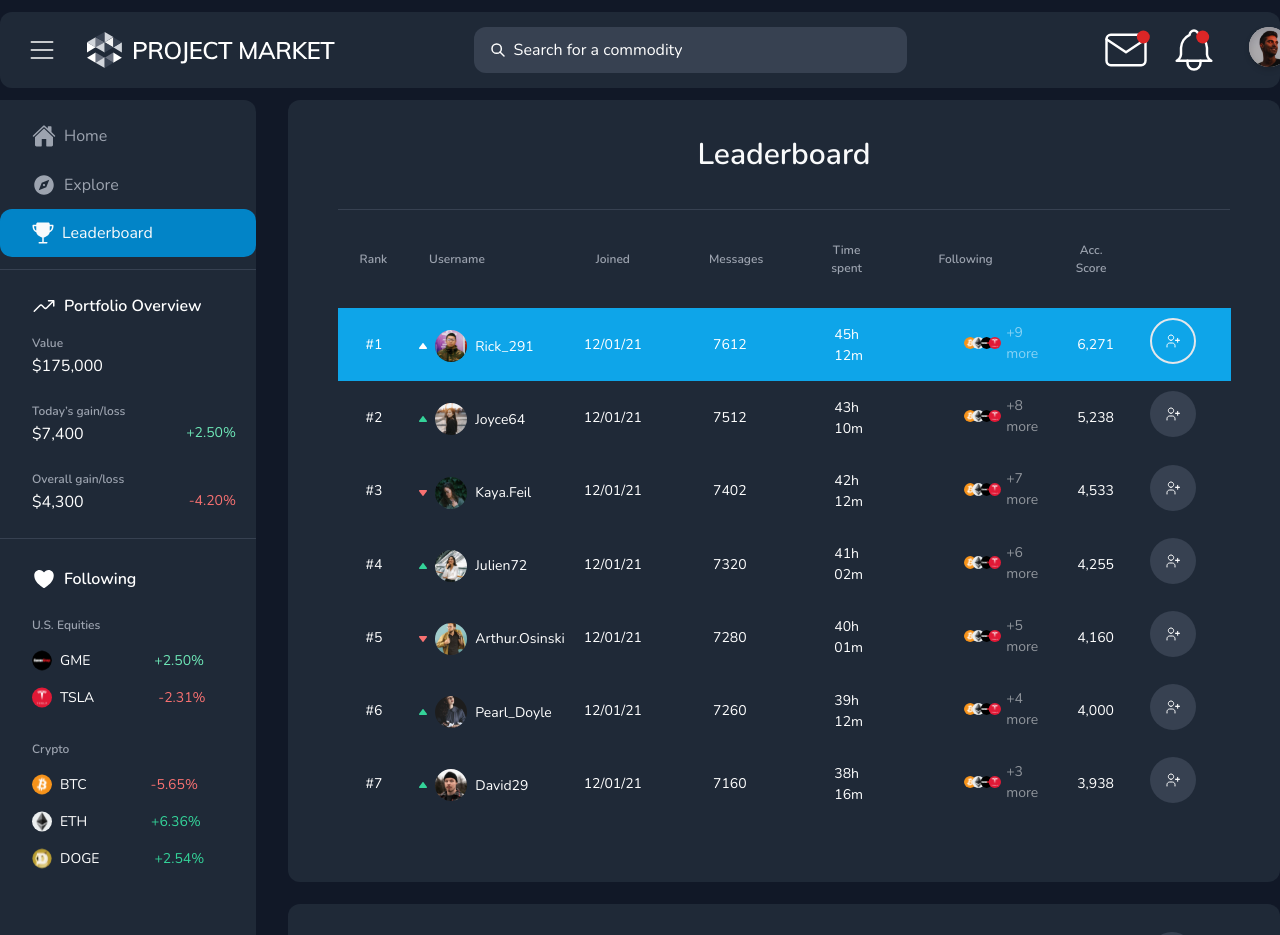
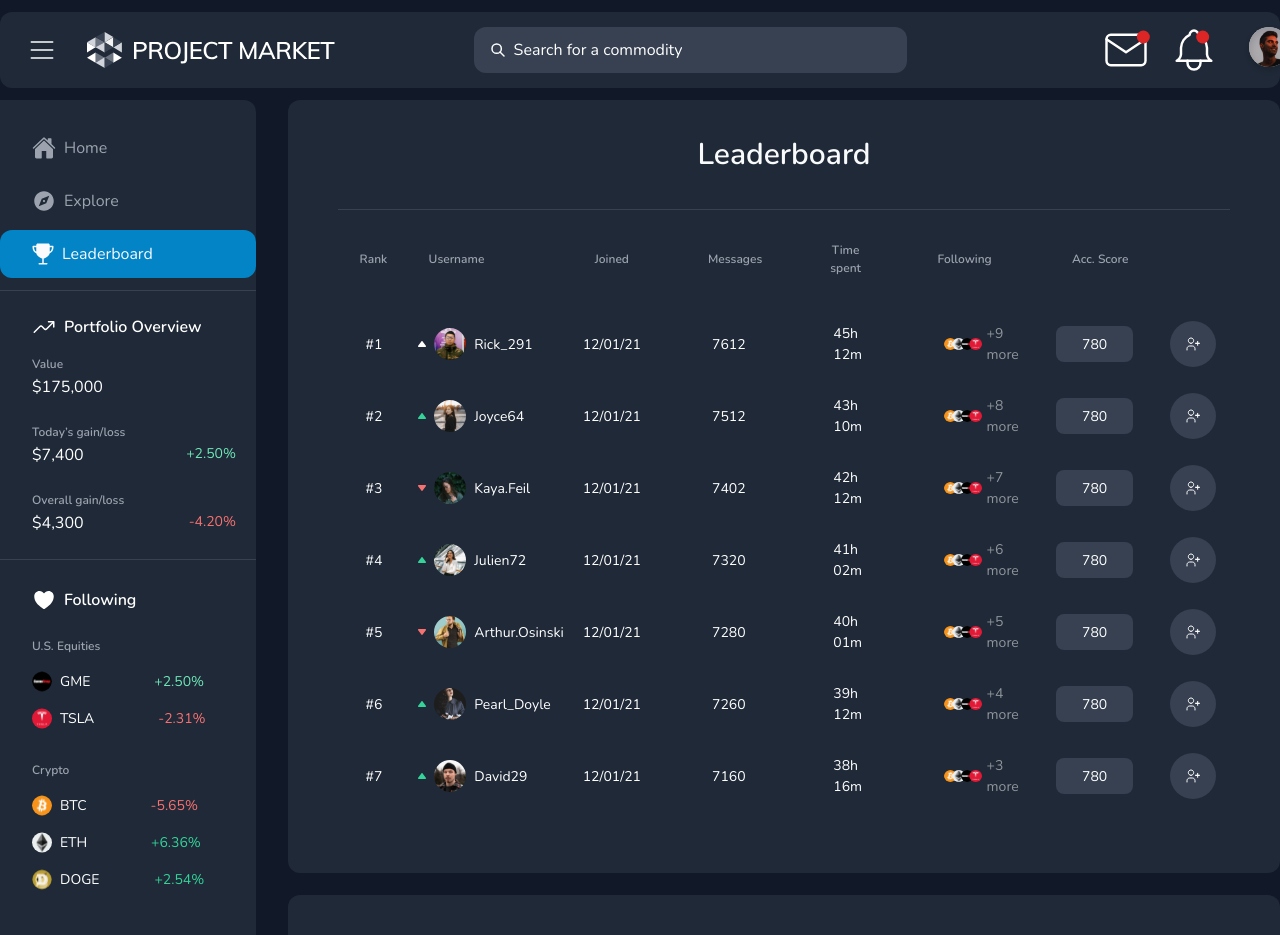
Before and after one commit to Alpha-Hamza/PM, a Next.js app: page / in a window 1280 px wide. Shown: the top 935 px of the page. Built offline with nearby package versions, Linux system fonts and the light colour scheme.

Commit message:
first commit

```diff
--- a/Components/LeftSection.js
+++ b/Components/LeftSection.js
@@ -2,19 +2,19 @@
 
 export default function LeftSection() {
     return (
-      <div className="bg-[#1F2937] w-[25%] mt-[12px] pt-[24px] pb-[14.3%]  rounded-r-[12px]  ">
-         <div className="  flex-col border-b-[1px] border-[#374151]   ">
-             <div className="flex">
+      <div className="bg-[#1F2937] w-[25%] mt-[12px] pt-[24px] pb-[12.95%]  rounded-r-[12px]  ">
+         <div className="  flex-col border-b-[1px] border-[#374151]    ">
+             <div className="flex  hover:bg-[#0284C7] w-full h-[48px]  items-center rounded-[12px]">
              <img src="./Images/Li.svg" alt=" " className="ml-[32px]" />
              <button className="text-[#9CA3AF] ml-[8px]">Home</button>
 
              </div>
-             <div className="flex mt-[25px]">
-             <img src="./Images/Li2.svg" alt=" " className="ml-[32px]" />
+             <div className="flex mt-[5px] hover:bg-[#0284C7] w-full h-[48px]  items-center rounded-[12px]">
+             <img src="./Images/Li11.svg" alt=" " className="ml-[32px] " />
              <button className="text-[#9CA3AF] ml-[8px] ">Explore</button>
 
              </div>
-             <div className="bg-[#0284C7] rounded-[12px] w-full h-[48px] flex justify-start items-center my-[12px]">
+             <div className="bg-[#0284C7] rounded-[12px] w-full h-[48px] flex justify-start items-center mt-[5px] mb-[12px]">
              <img src="./Images/Li3.svg" alt=" " className="ml-[32px]" />
              <button className="text-[#F9FAFB] ml-[8px]">Leaderboard</button>
 
--- a/Components/MainSection.js
+++ b/Components/MainSection.js
@@ -37,16 +37,18 @@ export default function MainSection() {
             </thead>
             <tbody>
 
-              <tr className="relative bg-[#0EA5E9]  rounded-[12px]   ">
+              <tr className="relative hover:bg-[#0EA5E9]  rounded-[12px]   ">
 
-                <td className="text-[14px] text-[#FFFFFF] pl-[28px]   ">#1</td>
-                <div className="flex items-center ">
-                  <td className="flex items-center space-x-[8px] ml-[30px] h-[70px]   ">
+                <td className="text-[14px] text-[#FFFFFF] pl-[28px]   rounded-l-[12px]
+                  ">#1</td>
+                <td className="   pl-[30px] ">
+                 <div className="flex  items-center h-[70px] space-x-[8px]">
+
                  <img src="./Images/Mi.svg" alt=" " className="" />
                  <img src="./Images/Mi1.svg" alt=" " className="" />
                  <h1 className="text-[14px] text-[#FFFFFF]">Rick_291</h1>
+                 </div>
                </td>
-                </div>
 
                 <td className="text-[14px] text-[#FFFFFF] pl-[58px]  ">
                   12/01/21
@@ -55,32 +57,50 @@ export default function MainSection() {
                 <td className="text-[14px] text-[#FFFFFF] pl-[70px] ">
                   45h 12m
                 </td>
-                <div className="h-[70px] flex  items-center">
-                  <td className="flex  items-center pl-[100px]   ">
+                <td className="flex justify-center  pl-[100px]   ">
+                 <div className="flex justify-center items-center h-[70px]">
                  <img src="./Images/Mi4.svg" alt=" " className="" />
 
                  <p className="text-[14px] text-[#FFFFFF] opacity-[50%] pl-[5px] ">
                  +9 more
                  </p>
+
+                 </div>
                </td>
+
+
+                <td className="text-[14px] text-[#FFFFFF] pl-[55px] ">
+             <div className="w-[77px] h-[36px] bg-[#374151] flex justify-center items-center rounded-[8px]">
+             780
+
+               </div>
+               </td>
+
+                <td className="rounded-r-[12px] ">
+                  <div className="flex justify-center items-center rounded-full w-[46px] h-[46px] mx-[35px] hover:bg-[#111827] bg-[#374151]   ">
+                  <img src="./Images/Mi3.svg" alt=" " className="" />
+
                   </div>
 
-                <td className="text-[14px] text-[#FFFFFF] pl-[75px] ">6,271</td>
-                <td className="flex justify-center items-center border-2 rounded-full w-[46px] h-[46px] mx-[35px]  ">
-                  <img src="./Images/Mi3.svg" alt=" " className="" />
+
+
                 </td>
 
+
+
+
               </tr>
-              <tr className="relative   ">
+              <tr className="relative hover:bg-[#0EA5E9]   ">
 
-                <td className="text-[14px] text-[#FFFFFF] pl-[28px]   ">#2</td>
-                <div className="flex items-center ">
-                  <td className="flex items-center space-x-[8px] ml-[30px] h-[70px]   ">
+                <td className="text-[14px] text-[#FFFFFF] pl-[28px] rounded-l-[12px]   ">#2</td>
+                <td className="   pl-[30px] ">
+                 <div className="space-x-[8px] flex  items-center h-[70px]">
+
                  <img src="./Images/Mi5.svg" alt=" " className="" />
                  <img src="./Images/Mi6.svg" alt=" " className="" />
                  <h1 className="text-[14px] text-[#FFFFFF]">Joyce64</h1>
+                 </div>
                </td>
-                </div>
 
                 <td className="text-[14px] text-[#FFFFFF] pl-[58px]  ">
                   12/01/21
@@ -89,35 +109,46 @@ export default function MainSection() {
                 <td className="text-[14px] text-[#FFFFFF] pl-[70px] ">
                 43h 10m
                 </td>
-                <div className="h-[70px] flex  items-center">
-                  <td className="flex  items-center pl-[100px]   ">
+                <td className="flex justify-center  pl-[100px]   ">
+                 <div className="flex justify-center items-center h-[70px]">
                  <img src="./Images/Mi4.svg" alt=" " className="" />
 
                  <p className="text-[14px] text-[#FFFFFF] opacity-[50%] pl-[5px] ">
                  +8 more
                  </p>
+
+                 </div>
                </td>
+
+
+                <td className="text-[14px] text-[#FFFFFF] pl-[55px] ">
+             <div className="w-[77px] h-[36px] bg-[#374151] flex justify-center items-center rounded-[8px]">
+             780
+
                </div>
-
-                <td className="text-[14px] text-[#FFFFFF] pl-[75px]    ">5,238</td>
+               </td>
 
 
 
-                <td className="flex justify-center items-center  rounded-full w-[46px] h-[46px] mx-[35px]  bg-[#374151] ">
+                <td className="rounded-r-[12px]  ">
+                  <div className="flex justify-center items-center  rounded-full w-[46px] h-[46px] mx-[35px] hover:bg-[#111827] bg-[#374151]   ">
                   <img src="./Images/Mi3.svg" alt=" " className="" />
+
+                  </div>
                   </td>
 
               </tr>
-              <tr className="relative   ">
+              <tr className="relative hover:bg-[#0EA5E9]  ">
 
-             <td className="text-[14px] text-[#FFFFFF] pl-[28px]   ">#3</td>
-             <div className="flex items-center ">
-               <td className="flex items-center space-x-[8px] ml-[30px] h-[70px]   ">
+             <td className="text-[14px] text-[#FFFFFF] pl-[28px] rounded-l-[12px]   ">#3</td>
+             <td className="  pl-[30px] ">
+                 <div className="space-x-[8px]  flex  items-center h-[70px]">
+
                  <img src="./Images/Mi7.svg" alt=" " className="" />
                  <img src="./Images/Mi8.svg" alt=" " className="" />
                  <h1 className="text-[14px] text-[#FFFFFF]">Kaya.Feil</h1>
+                 </div>
                </td>
-             </div>
 
              <td className="text-[14px] text-[#FFFFFF] pl-[58px]  ">
                12/01/21
@@ -126,32 +157,43 @@ export default function MainSection() {
              <td className="text-[14px] text-[#FFFFFF] pl-[70px] ">
              42h 12m
              </td>
-             <div className="h-[70px] flex  items-center">
-               <td className="flex  items-center pl-[100px]   ">
+             <td className="flex justify-center  pl-[100px]   ">
+                 <div className="flex justify-center items-center h-[70px]">
                  <img src="./Images/Mi4.svg" alt=" " className="" />
 
                  <p className="text-[14px] text-[#FFFFFF] opacity-[50%] pl-[5px] ">
                  +7 more
                  </p>
+
+                 </div>
                </td>
+
+
+             <td className="text-[14px] text-[#FFFFFF] pl-[55px] ">
+             <div className="w-[77px] h-[36px] bg-[#374151] flex justify-center items-center rounded-[8px]">
+             780
+
                </div>
+               </td>
+             <td className="rounded-r-[12px] ">
+                  <div className="flex justify-center items-center  rounded-full w-[46px] h-[46px] mx-[35px] hover:bg-[#111827] bg-[#374151]    ">
+                  <img src="./Images/Mi3.svg" alt=" " className="" />
 
-             <td className="text-[14px] text-[#FFFFFF] pl-[75px] ">4,533</td>
-             <td className="flex justify-center items-center  rounded-full w-[46px] h-[46px] mx-[35px]  bg-[#374151]">
-               <img src="./Images/Mi3.svg" alt=" " className="" />
+                  </div>
                   </td>
 
            </tr>
-           <tr className="relative   ">
+           <tr className="relative hover:bg-[#0EA5E9]  ">
 
-             <td className="text-[14px] text-[#FFFFFF] pl-[28px]   ">#4</td>
-             <div className="flex items-center ">
-               <td className="flex items-center space-x-[8px] ml-[30px] h-[70px]   ">
+             <td className="text-[14px] text-[#FFFFFF] pl-[28px]  rounded-l-[12px]  ">#4</td>
+             <td className="   pl-[30px] ">
+                 <div className="space-x-[8px] flex r items-center h-[70px]">
+
                  <img src="./Images/Mi5.svg" alt=" " className="" />
                  <img src="./Images/Mi9.svg" alt=" " className="" />
                  <h1 className="text-[14px] text-[#FFFFFF]">Julien72</h1>
+                 </div>
                </td>
-             </div>
 
              <td className="text-[14px] text-[#FFFFFF] pl-[58px]  ">
                12/01/21
@@ -160,32 +202,44 @@ export default function MainSection() {
              <td className="text-[14px] text-[#FFFFFF] pl-[70px] ">
              41h 02m
              </td>
-             <div className="h-[70px] flex  items-center">
-               <td className="flex  items-center pl-[100px]   ">
+             <td className="flex justify-center  pl-[100px]   ">
+                 <div className="flex justify-center items-center h-[70px]">
                  <img src="./Images/Mi4.svg" alt=" " className="" />
 
                  <p className="text-[14px] text-[#FFFFFF] opacity-[50%] pl-[5px] ">
                  +6 more
                  </p>
+
+                 </div>
                </td>
+
+
+             <td className="text-[14px] text-[#FFFFFF] pl-[55px] ">
+             <div className="w-[77px] h-[36px] bg-[#374151] flex justify-center items-center rounded-[8px]">
+             780
+
                </div>
+               </td>
+             <td className="rounded-r-[12px] ">
+                  <div className="flex justify-center items-center  rounded-full w-[46px] h-[46px] mx-[35px] hover:bg-[#111827] bg-[#374151]   ">
+                  <img src="./Images/Mi3.svg" alt=" " className="" />
 
-             <td className="text-[14px] text-[#FFFFFF] pl-[75px] ">4,255</td>
-             <td className="flex justify-center items-center  rounded-full w-[46px] h-[46px] mx-[35px] bg-[#374151]  ">
-               <img src="./Images/Mi3.svg" alt=" " className="" />
+                  </div>
                   </td>
 
            </tr>
-           <tr className="relative   ">
+           <tr className="relative  hover:bg-[#0EA5E9] ">
 
-             <td className="text-[14px] text-[#FFFFFF] pl-[28px]   ">#5</td>
-             <div className="flex items-center ">
-               <td className="flex items-center space-x-[8px] ml-[30px] h-[70px]   ">
+             <td className="text-[14px] text-[#FFFFFF] pl-[28px] rounded-l-[12px]  ">#5</td>
+             <td className="   pl-[30px] ">
+                 <div className="space-x-[8px] flex  items-center h-[70px]">
+
                  <img src="./Images/Mi7.svg" alt=" " className="" />
                  <img src="./Images/Mi10.svg" alt=" " className="" />
                  <h1 className="text-[14px] text-[#FFFFFF]">Arthur.Osinski</h1>
+                 </div>
                </td>
-             </div>
+
 
              <td className="text-[14px] text-[#FFFFFF] pl-[58px]  ">
                12/01/21
@@ -194,32 +248,43 @@ export default function MainSection() {
              <td className="text-[14px] text-[#FFFFFF] pl-[70px] ">
              40h 01m
              </td>
-             <div className="h-[70px] flex  items-center">
-               <td className="flex  items-center pl-[100px]   ">
+             <td className="flex justify-center  pl-[100px]   ">
+                 <div className="flex justify-center items-center h-[70px]">
                  <img src="./Images/Mi4.svg" alt=" " className="" />
 
                  <p className="text-[14px] text-[#FFFFFF] opacity-[50%] pl-[5px] ">
                  +5 more
                  </p>
+
+                 </div>
                </td>
+
+
+             <td className="text-[14px] text-[#FFFFFF] pl-[55px] ">
+             <div className="w-[77px] h-[36px] bg-[#374151] flex justify-center items-center rounded-[8px]">
+             780
+
                </div>
+               </td>
+             <td className="rounded-r-[12px] ">
+                  <div className="flex justify-center items-center  rounded-full w-[46px] h-[46px] mx-[35px] hover:bg-[#111827] bg-[#374151]   ">
+                  <img src="./Images/Mi3.svg" alt=" " className="" />
 
-             <td className="text-[14px] text-[#FFFFFF] pl-[75px] ">4,160</td>
-             <td className="flex justify-center items-center  rounded-full w-[46px] h-[46px] mx-[35px] bg-[#374151] ">
-               <img src="./Images/Mi3.svg" alt=" " className="" />
+                  </div>
                   </td>
 
            </tr>
-           <tr className="relative   ">
+           <tr className="relative  hover:bg-[#0EA5E9] ">
 
-             <td className="text-[14px] text-[#FFFFFF] pl-[28px]   ">#6</td>
-             <div className="flex items-center ">
-               <td className="flex items-center space-x-[8px] ml-[30px] h-[70px]   ">
+             <td className="text-[14px] text-[#FFFFFF] pl-[28px] rounded-l-[12px]  ">#6</td>
+             <td className="   pl-[30px] ">
+                 <div className="space-x-[8px] flex  items-center h-[70px]">
+
                  <img src="./Images/Mi5.svg" alt=" " className="" />
                  <img src="./Images/Mi11.svg" alt=" " className="" />
                  <h1 className="text-[14px] text-[#FFFFFF]">Pearl_Doyle</h1>
+                 </div>
                </td>
-             </div>
 
              <td className="text-[14px] text-[#FFFFFF] pl-[58px]  ">
                12/01/21
@@ -228,32 +293,43 @@ export default function MainSection() {
              <td className="text-[14px] text-[#FFFFFF] pl-[70px] ">
              39h 12m
              </td>
-             <div className="h-[70px] flex  items-center">
-               <td className="flex  items-center pl-[100px]   ">
+             <td className="flex justify-center  pl-[100px]   ">
+                 <div className="flex justify-center items-center h-[70px]">
                  <img src="./Images/Mi4.svg" alt=" " className="" />
 
                  <p className="text-[14px] text-[#FFFFFF] opacity-[50%] pl-[5px] ">
                  +4 more
                  </p>
+
+                 </div>
                </td>
+
+
+             <td className="text-[14px] text-[#FFFFFF] pl-[55px] ">
+             <div className="w-[77px] h-[36px] bg-[#374151] flex justify-center items-center rounded-[8px]">
+             780
+
                </div>
+               </td>
+             <td className="rounded-r-[12px] ">
+                  <div className="flex justify-center items-center  rounded-full w-[46px] h-[46px] mx-[35px]  hover:bg-[#111827] bg-[#374151]   ">
+                  <img src="./Images/Mi3.svg" alt=" " className="" />
 
-             <td className="text-[14px] text-[#FFFFFF] pl-[75px] ">4,000</td>
-             <td className="flex justify-center items-center  rounded-full w-[46px] h-[46px] mx-[35px] bg-[#374151] ">
-               <img src="./Images/Mi3.svg" alt=" " className="" />
+                  </div>
                   </td>
 
            </tr>
-           <tr className="relative   ">
+           <tr className="relative  hover:bg-[#0EA5E9] ">
 
-             <td className="text-[14px] text-[#FFFFFF] pl-[28px]   ">#7</td>
-             <div className="flex items-center ">
-               <td className="flex items-center space-x-[8px] ml-[30px] h-[70px]   ">
+             <td className="text-[14px] text-[#FFFFFF] pl-[28px] rounded-l-[12px]  ">#7</td>
+             <td className="  pl-[30px] ">
+                 <div className=" space-x-[8px] flex  items-center h-[70px]">
+
                  <img src="./Images/Mi5.svg" alt=" " className="" />
                  <img src="./Images/Mi12.svg" alt=" " className="" />
                  <h1 className="text-[14px] text-[#FFFFFF]">David29</h1>
+                 </div>
                </td>
-             </div>
 
              <td className="text-[14px] text-[#FFFFFF] pl-[58px]  ">
                12/01/21
@@ -262,19 +338,28 @@ export default function MainSection() {
              <td className="text-[14px] text-[#FFFFFF] pl-[70px] ">
              38h 16m
              </td>
-             <div className="h-[70px] flex  items-center">
-               <td className="flex  items-center pl-[100px]   ">
+             <td className="flex justify-center  pl-[100px]   ">
+                 <div className="flex justify-center items-center h-[70px]">
                  <img src="./Images/Mi4.svg" alt=" " className="" />
 
                  <p className="text-[14px] text-[#FFFFFF] opacity-[50%] pl-[5px] ">
                  +3 more
                  </p>
+
+                 </div>
                </td>
+
+             <td className="text-[14px] text-[#FFFFFF] pl-[55px] ">
+             <div className="w-[77px] h-[36px] bg-[#374151] flex justify-center items-center rounded-[8px]">
+             780
+
                </div>
+               </td>
+             <td className="rounded-r-[12px] ">
+                  <div className="flex justify-center items-center  rounded-full w-[46px] h-[46px] mx-[35px] hover:bg-[#111827] bg-[#374151]    ">
+                  <img src="./Images/Mi3.svg" alt=" " className="" />
 
-             <td className="text-[14px] text-[#FFFFFF] pl-[75px] ">3,938</td>
-             <td className="flex justify-center items-center  rounded-full w-[46px] h-[46px] mx-[35px] bg-[#374151]  ">
-               <img src="./Images/Mi3.svg" alt=" " className="" />
+                  </div>
                   </td>
 
            </tr>
```
Also changed, not shown: Components/LastSection.js (+32 -14 lines), public/Images/Li11.svg (added). Lines whose indentation alone changed are shown as unchanged.
